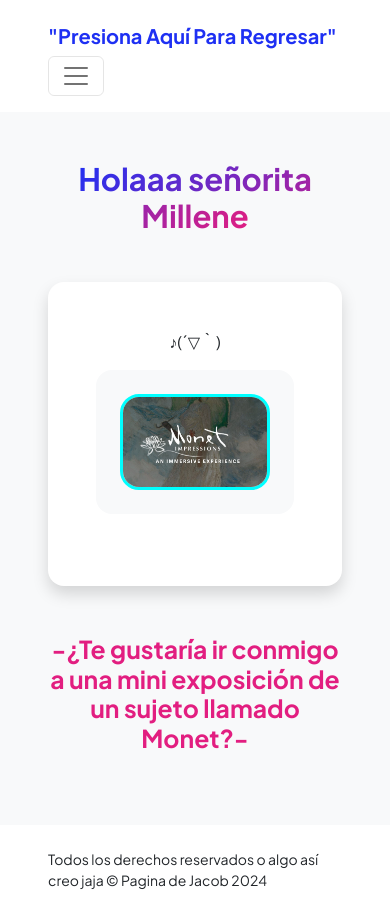
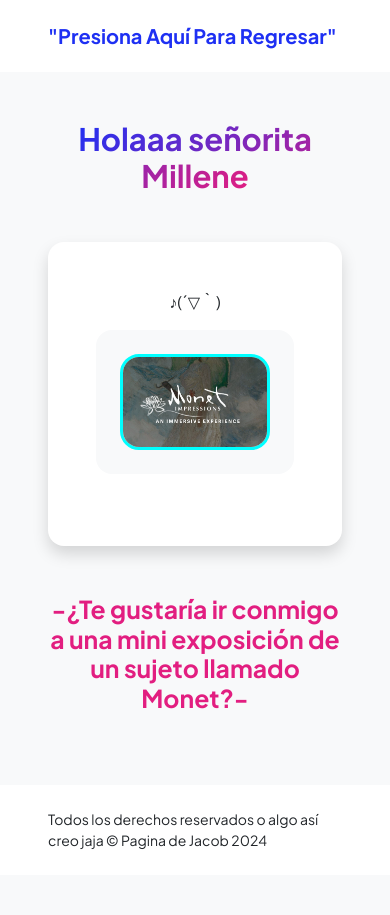
Before and after one commit to JacobDlrPot/invitacionMln, a plain HTML site: page contrasenacorrecta.html in a window 390 px wide. After the commit the page ends 875 px from the top, so only its background shows below. Drawn offline with nearby package versions, Linux system fonts and the light colour scheme.

Commit message:
contrasenacorrecta.html

```diff
--- a/contrasenacorrecta.html
+++ b/contrasenacorrecta.html
@@ -35,7 +35,7 @@
             <nav class="navbar navbar-expand-lg navbar-light bg-white py-3">
                 <div class="container px-5">
                     <a class="navbar-brand" href="index.html"><span class="fw-bolder text-primary">"Presiona Aquí Para Regresar"</span></a>
-                    <button class="navbar-toggler" type="button" data-bs-toggle="collapse" data-bs-target="#navbarSupportedContent" aria-controls="navbarSupportedContent" aria-expanded="false" aria-label="Toggle navigation"><span class="navbar-toggler-icon"></span></button>
+
                 </div>
             </nav>
             <!-- Page Content-->
```
